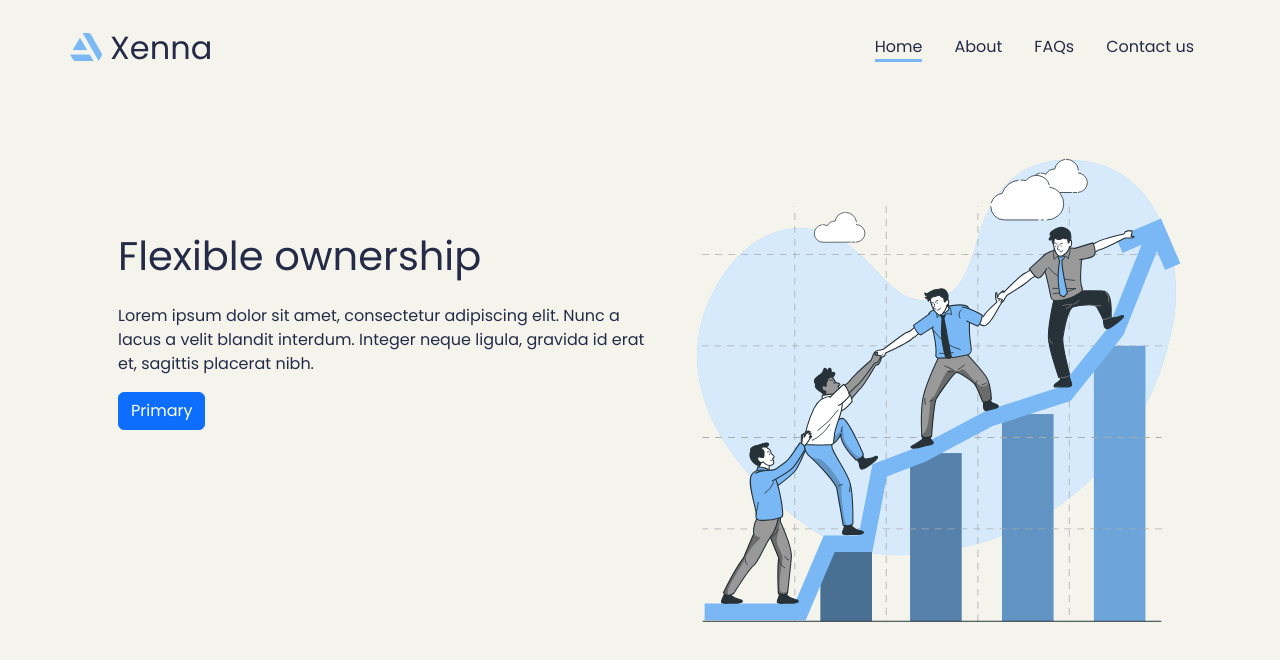
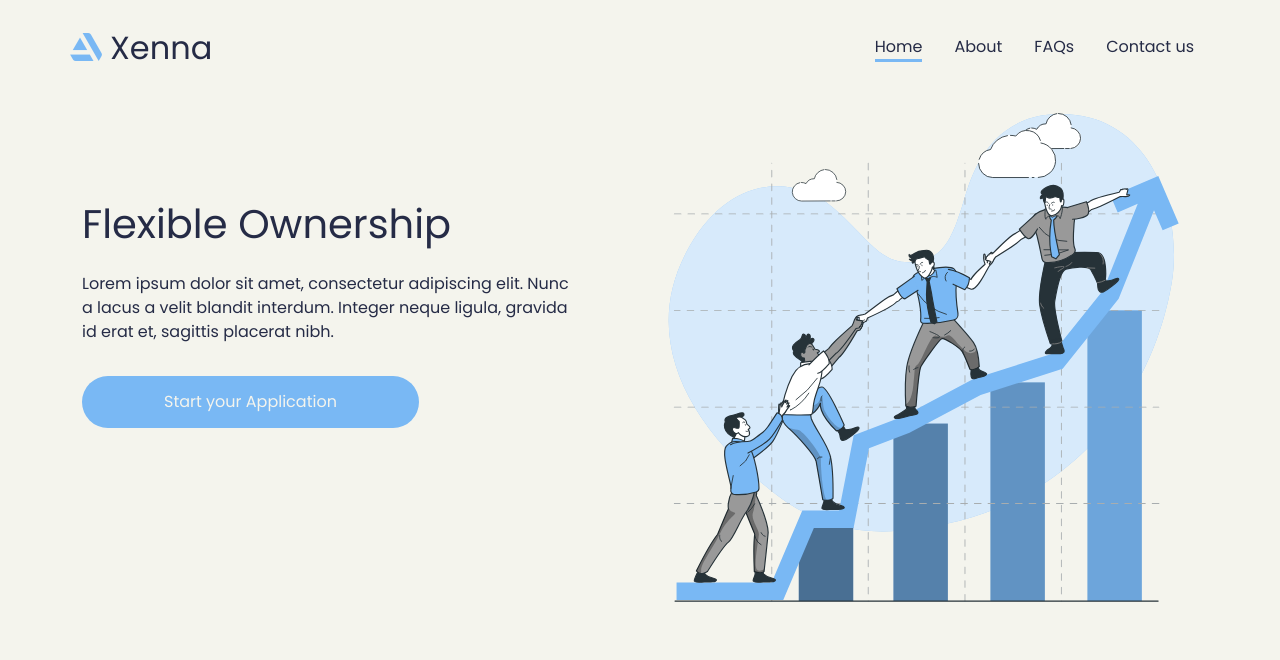
Before and after one commit to r3ap3r17/xenna, a React (Create React App) app: page / in a window 1280 px wide. Shown: the top 660 px of the page. Built offline with nearby package versions, Linux system fonts and the light colour scheme.

Commit message:
commit 11.18.19:30

```diff
--- a/src/App.css
+++ b/src/App.css
@@ -89,3 +89,30 @@ body {
 .nav-responsive.active ul {
   height: 15rem;
 }
+
+.btn-start {
+  margin: 1rem 0;
+  padding: .75rem 5rem;
+  border: 2px solid transparent;
+  color: #F4F4ED;
+  border-radius: 2rem;
+  transition: all .25s ease;
+}
+
+.btn-start:hover {
+  opacity: .9;
+}
+
+.btn-start.primary {
+  background-color: var(--primary);
+}
+
+.btn-start.secondary {
+  background-color: var(--secondary);
+}
+
+@media screen and (max-width: 576px) {
+  .btn-start {
+    padding: .75rem 2rem;
+  }
+}
--- /dev/null
+++ b/src/components/StartButton.js
@@ -0,0 +1,9 @@
+function StartButton({ type }) {
+    return (
+        <button className={ "btn-start " + type }>
+            Start your Application
+        </button>
+    );
+}
+
+export default StartButton;
--- a/src/layout/MainPage.js
+++ b/src/layout/MainPage.js
@@ -1,5 +1,5 @@
 import NavBar from "./NavBar";
-import HeaderPage from "./pages/HeaderPage";
+import HeaderPage from "./sections/HeaderPage";
 
 function MainPage() {
     return (
--- a/src/layout/pages/HeaderPage.js
+++ /dev/null
@@ -1,25 +0,0 @@
-import { Button, Col, Container, Row } from "react-bootstrap";
-import header from "../../assets/img/team-bro.svg";
-
-function HeaderPage() {
-    return (
-        <Container className="py-5">
-            <Row>
-                <Col className="ps-5 py-5 mt-5">
-                    <h1 className="mt-3">Flexible ownership</h1>
-                    <p className="mt-4">
-                        Lorem ipsum dolor sit amet, consectetur adipiscing elit. Nunc a
-                        lacus a velit blandit interdum. Integer neque ligula, gravida id
-                        erat et, sagittis placerat nibh.
-                    </p>
-                    <Button variant="primary">Primary</Button>{ ' ' }
-                </Col>
-                <Col className="p-0">
-                    <img src={ header } alt="" />
-                </Col>
-            </Row>
-        </Container>
-    );
-}
-
-export default HeaderPage;
--- /dev/null
+++ b/src/layout/sections/HeaderPage.js
@@ -0,0 +1,28 @@
+import { Col, Container, Row } from "react-bootstrap";
+import header from "../../assets/img/team-bro.svg";
+import StartButton from "../../components/StartButton";
+
+function HeaderPage() {
+    return (
+        <Container>
+            <Row>
+                <Col sm={ 12 } lg={ 6 } className="mt-5 mt-lg-3 pt-lg-5">
+                    <Container className="p-5 px-lg-0 pe-lg-5 mx-md-5 mx-lg-0">
+                        <h1 className="mt-3">Flexible Ownership</h1>
+                        <p className="mt-4">
+                            Lorem ipsum dolor sit amet, consectetur adipiscing elit. Nunc a
+                            lacus a velit blandit interdum. Integer neque ligula, gravida id
+                            erat et, sagittis placerat nibh.
+                        </p>
+                        <StartButton type={ "primary" } />
+                    </Container>
+                </Col>
+                <Col sm={ 12 } lg={ 6 } className="p-0">
+                    <img src={ header } alt="" />
+                </Col>
+            </Row>
+        </Container>
+    );
+}
+
+export default HeaderPage;
```
